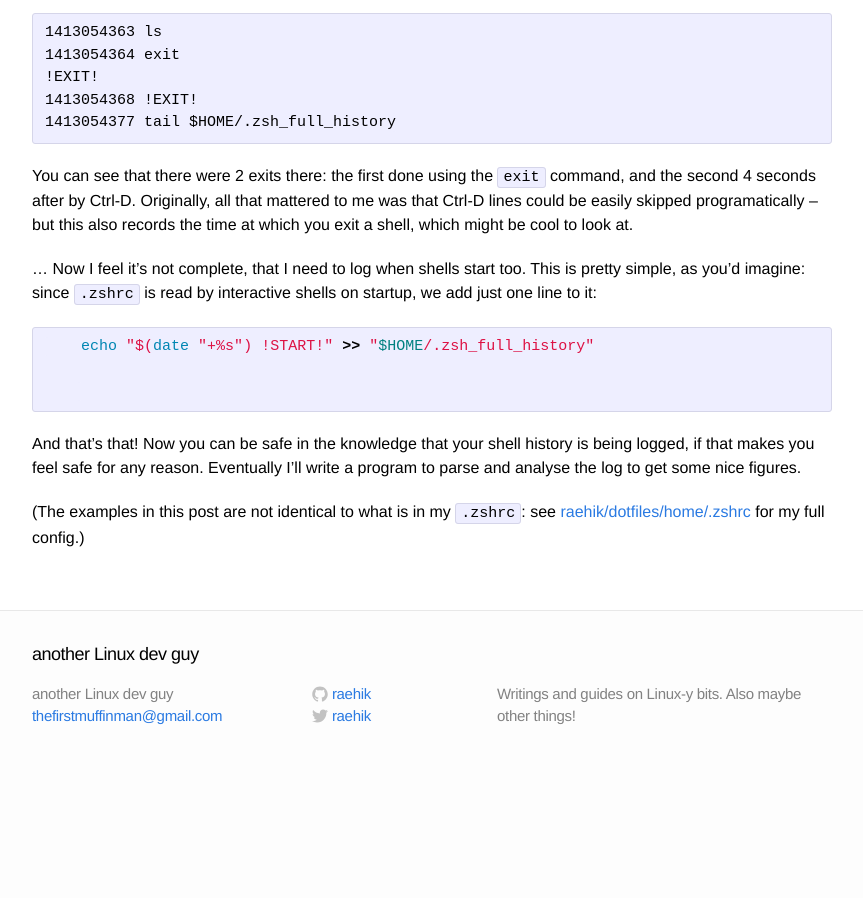
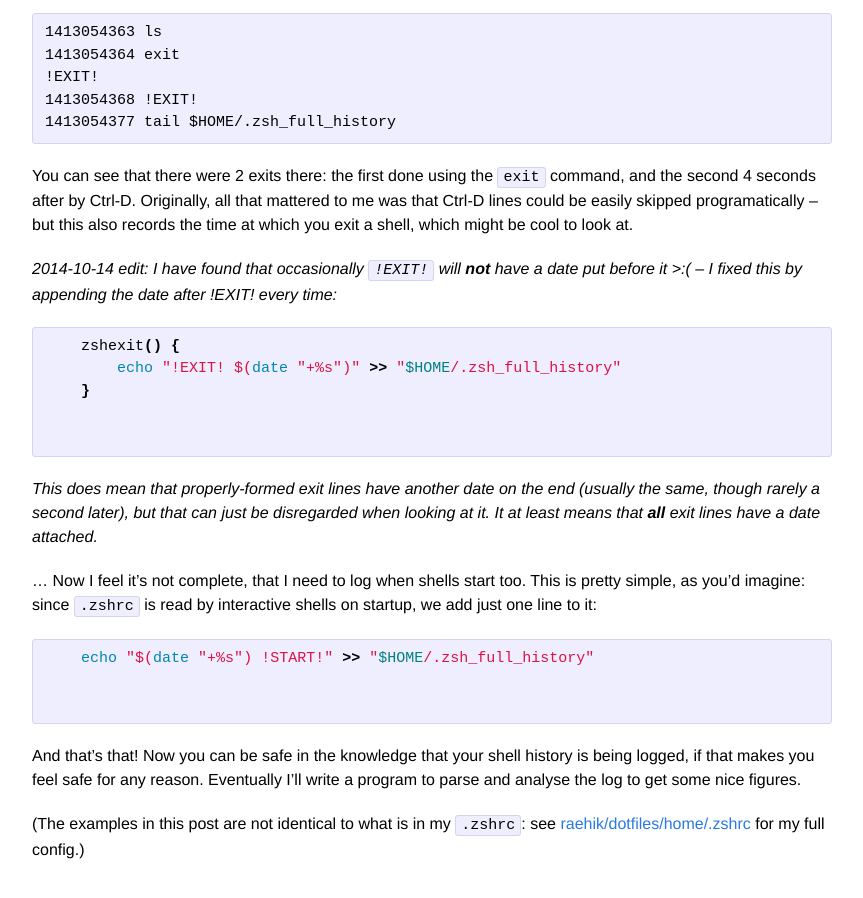
Before and after one commit to raehik/old-blog.raehik.net, a Jekyll site: the page built from _posts/2014-10-12-record-additional-full-zsh-history.md, in a window 1280 px wide and 900 px high, scrolled down 1380 px. Shown: the whole window, without its empty margins (208-1071 px from the left). Built offline with Jekyll 4.4.1, drawn with Linux system fonts in a browser that asks for light colours; before the commit the page ends 2153 px from its top, so only the background shows below that.

Commit message:
Record full zsh: fix exit line no date bug

```diff
--- a/_posts/2014-10-12-record-additional-full-zsh-history.md
+++ b/_posts/2014-10-12-record-additional-full-zsh-history.md
@@ -84,6 +84,23 @@ all that mattered to me was that Ctrl-D lines could be easily skipped
 programatically -- but this also records the time at which you exit a
 shell, which might be cool to look at.
 
+*2014-10-14 edit: I have found that occasionally `!EXIT!` will **not**
+have a date put before it >:( -- I fixed this by appending the date
+after !EXIT! every time:*
+
+    {% highlight bash %}
+
+    zshexit() {
+        echo "!EXIT! $(date "+%s")" >> "$HOME/.zsh_full_history"
+    }
+
+    {% endhighlight %}
+
+*This does mean that properly-formed exit lines have another date on
+the end (usually the same, though rarely a second later), but that can
+just be disregarded when looking at it. It at least means that **all**
+exit lines have a date attached.*
+
 ... Now I feel it's not complete, that I need to log when shells start
 too. This is pretty simple, as you'd imagine: since `.zshrc` is read by
 interactive shells on startup, we add just one line to it:
```
